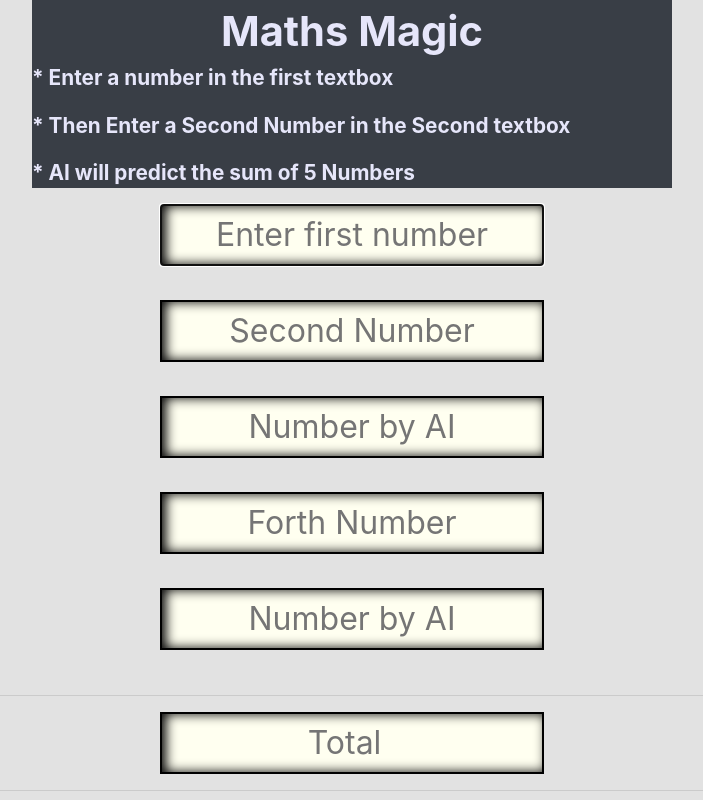
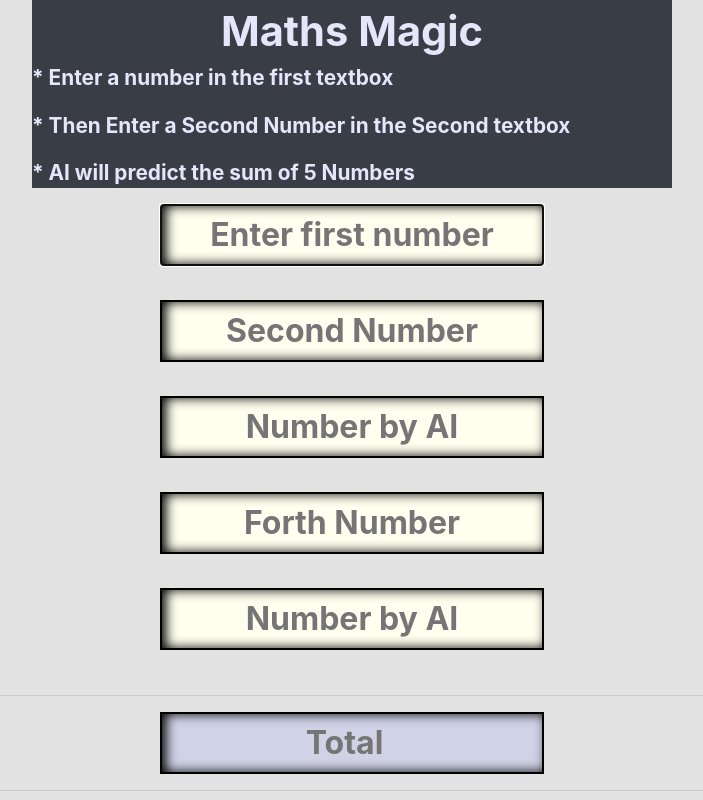
Before and after one commit to ajayda24/MathsMagic-1, a plain HTML site: page index.html in a window 1280 px wide. Shown: the top 800 px of the page, without its empty margins (288-991 px from the left). Drawn offline with nearby package versions, Linux system fonts and the light colour scheme.

Commit message:
Update style.css

```diff
--- a/style.css
+++ b/style.css
@@ -22,6 +22,11 @@ p{
     border: 2px solid black;
     background-color: ivory;
     text-align: center;
+    font-weight: bold;
+}
+#answer{
+    background-color: rgb(208, 211, 230);
+    color: rgb(211, 2, 2);
 }
 
 /* For Calculator */
```
